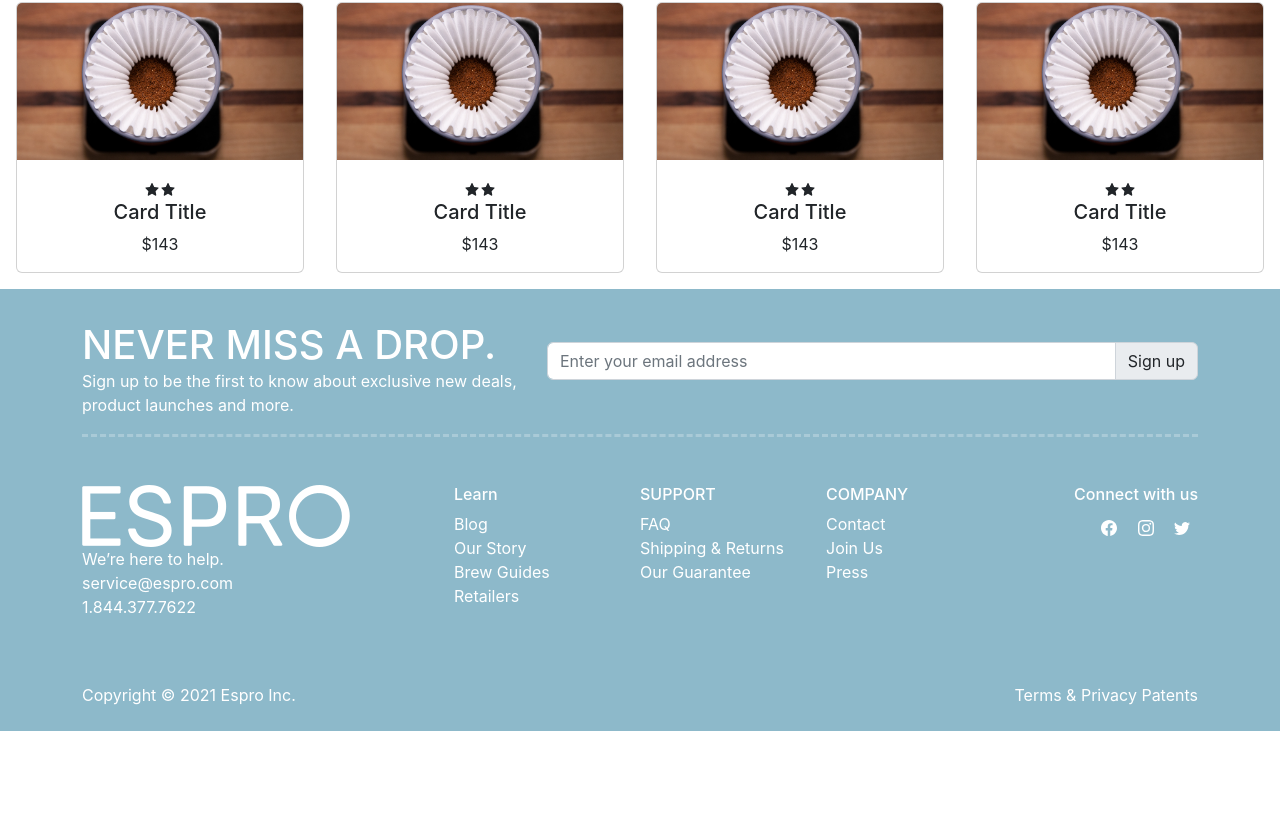
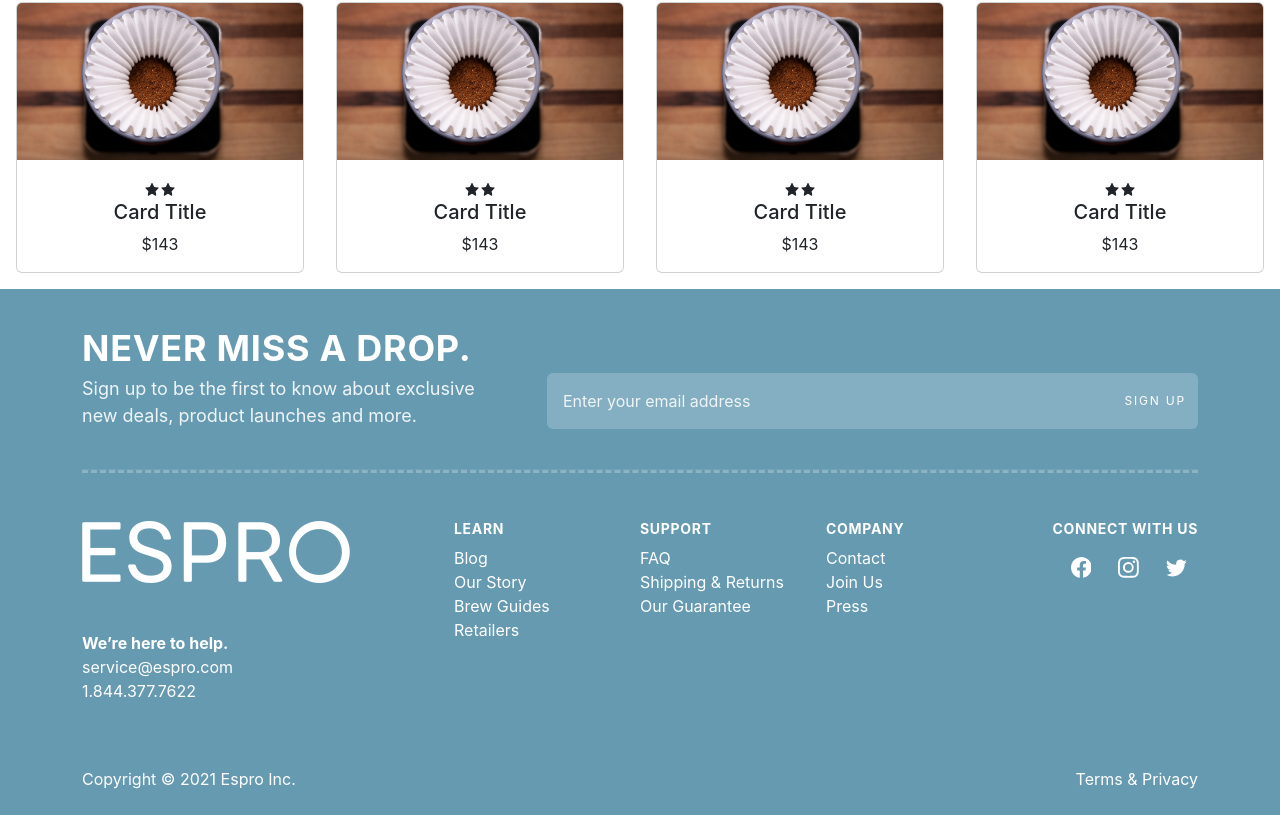
Before and after one commit to nejrapribinja/ESPRO, a React (Create React App) app in the folder client/: page / in a window 1280 px wide. Shown: the part 964-1779 px from the top of the page. Before the commit the page ends 1695 px from the top, so only its background shows below. Built offline with nearby package versions, Linux system fonts and the light colour scheme.

Commit message:
first commit

```diff
--- a/client/src/components/Footer.js
+++ b/client/src/components/Footer.js
@@ -1,4 +1,4 @@
-import { Row, Col, Container, InputGroup, FormControl, Form } from "react-bootstrap";
+import { Row, Col, Container, InputGroup, FormControl, Form, Button } from "react-bootstrap";
 import whiteLogo from "../images/white espro logo.png";
 import { BsFacebook, BsInstagram, BsTwitter } from "react-icons/bs";
 import { AiFillTwitterCircle } from "react-icons/ai";
@@ -8,29 +8,33 @@ const Footer = () => {
     <Container fluid className="footer">
       <Container>
         <Row
-          className="d-flex justify-content-start align-items-center "
+          className="d-flex justify-content-center align-items-end "
           style={{ paddingTop: "2rem" }}>
           <Col md={5} className="justify-content-start align-items-center">
-            <h1>NEVER MISS A DROP.</h1>
-            <p>
-              Sign up to be the first to know about exclusive new deals, product launches and more.
+            <p className="t3">NEVER MISS A DROP.</p>
+            <p className="t4">
+              Sign up to be the first to know about exclusive
+              <br /> new deals, product launches and more.
             </p>
           </Col>
           <Col md={7} className="text-end">
-            <InputGroup className="mb-3">
-              <Form.Control placeholder="Enter your email address" />
-              <InputGroup.Text id="basic-addon2">Sign up</InputGroup.Text>
-            </InputGroup>
+            <Form className="d-flex">
+              <InputGroup>
+                <Form.Control placeholder="Enter your email address" />
+                <Button className="d-flex align-items-center btn2">Sign up</Button>
+              </InputGroup>
+            </Form>
           </Col>
         </Row>
+        <br />
         <hr />
         <Row
           className="d-flex justify-content-center align-items-top text-center"
           style={{ paddingTop: "2rem" }}>
           <Col md={4} className="text-start">
             <img src={whiteLogo} />
-            <p>
-              We’re here to help.
+            <p className="pt-5">
+              <b>We’re here to help.</b>
               <br /> service@espro.com <br />
               1.844.377.7622
             </p>
@@ -45,7 +49,7 @@ const Footer = () => {
             </p>
           </Col>
           <Col md={2} className="text-start">
-            <h6>SUPPORT</h6>
+            <h6>Support</h6>
             <p>
               FAQ
               <br /> Shipping & Returns
@@ -53,7 +57,7 @@ const Footer = () => {
             </p>
           </Col>
           <Col md={2} className="text-start">
-            <h6>COMPANY</h6>
+            <h6>Company</h6>
             <p>
               Contact
               <br /> Join Us
@@ -62,8 +66,9 @@ const Footer = () => {
           </Col>
           <Col md={2} className="text-end">
             <h6>Connect with us</h6>
-            <BsFacebook style={{ margin: "0.5rem" }} /> <BsInstagram style={{ margin: "0.5rem" }} />{" "}
-            <BsTwitter style={{ margin: "0.5rem" }} />
+            <BsFacebook style={{ margin: "0.7rem", fontSize: "1.3rem" }} />{" "}
+            <BsInstagram style={{ margin: "0.7rem", fontSize: "1.3rem" }} />{" "}
+            <BsTwitter style={{ margin: "0.7rem", fontSize: "1.3rem" }} />
           </Col>
         </Row>
         <Row style={{ paddingTop: "4rem", paddingBottom: "1.5rem" }}>
@@ -71,7 +76,7 @@ const Footer = () => {
             <p>Copyright © 2021 Espro Inc.</p>
           </Col>
           <Col md={6} className="text-end">
-            <p>Terms & Privacy Patents</p>
+            <p>Terms & Privacy</p>
           </Col>
         </Row>
       </Container>
--- a/client/src/components/Main.js
+++ b/client/src/components/Main.js
@@ -25,7 +25,9 @@ const Main = () => {
                 </Nav>
               </Col>
               <Col className="text-center">
-                <Navbar.Brand href="#pocetnaStrana">
+                <Navbar.Brand
+                  href="#pocetnaStrana"
+                  className="d-flex justify-content-center align-items-center">
                   <img src={logo} />
                 </Navbar.Brand>
               </Col>
@@ -52,7 +54,7 @@ const Main = () => {
               <br /> labore et dolore magna aliquyam erat, sed diam voluptua. At vero eos et accusam
               et justo duo.
             </p>
-            <Button>POUR ON THE GO</Button>
+            <Button className="btn1">Pour on the go</Button>
           </Col>
         </Row>
         <Row className="d-flex justify-content-center align-items-center text-center">
--- a/client/src/index.css
+++ b/client/src/index.css
@@ -61,7 +61,7 @@ h1, h4 {
   margin-bottom: 0rem !important;
 }
 
-button {
+.btn1 {
   background: #FFFFFF 0% 0% no-repeat padding-box !important;
   border-radius: 26px !important;
   color: #221F20 !important;
@@ -80,7 +80,7 @@ button {
 }
 
 .footer {
-  background-color: #8DB9CA;
+  background-color: #659AB1;
   color: #FFFFFF;
 }
 
@@ -88,6 +88,10 @@ hr {
   color: #8DB9CA;
   border-bottom: 3px dashed #FFFFFF;
 
+}
+
+.navbar-brand {
+  margin-right: 0rem !important;
 }
 
 .nav-link {
@@ -118,3 +122,43 @@ hr {
   color: #FFFFFF;
   text-transform: uppercase;
 }
+
+.t3 {
+  font-weight: bold;
+  font-size: 36px;
+  letter-spacing: 0.72px;
+  color: #FFFFFF;
+  text-transform: uppercase;
+}
+
+.t4 {
+  color:#EFF5F7;
+  font-size: 18px;
+}
+
+.form-control {
+  background-color: #84AEC1;
+  padding: 1rem;
+  border: none;
+}
+
+.btn2 {
+  background-color: #84AEC1;
+  color: white;
+  border: none;
+  text-transform: uppercase;
+  letter-spacing: 1.8px;
+  font-size: 12px;
+}
+
+.form-control::placeholder {
+  color: #EFF5F7;
+}
+
+h6 {
+  font-weight: bold;
+  font-size: 14px;
+  letter-spacing: 0.7px;
+  color: #FFFFFF;
+  text-transform: uppercase;
+}
```
